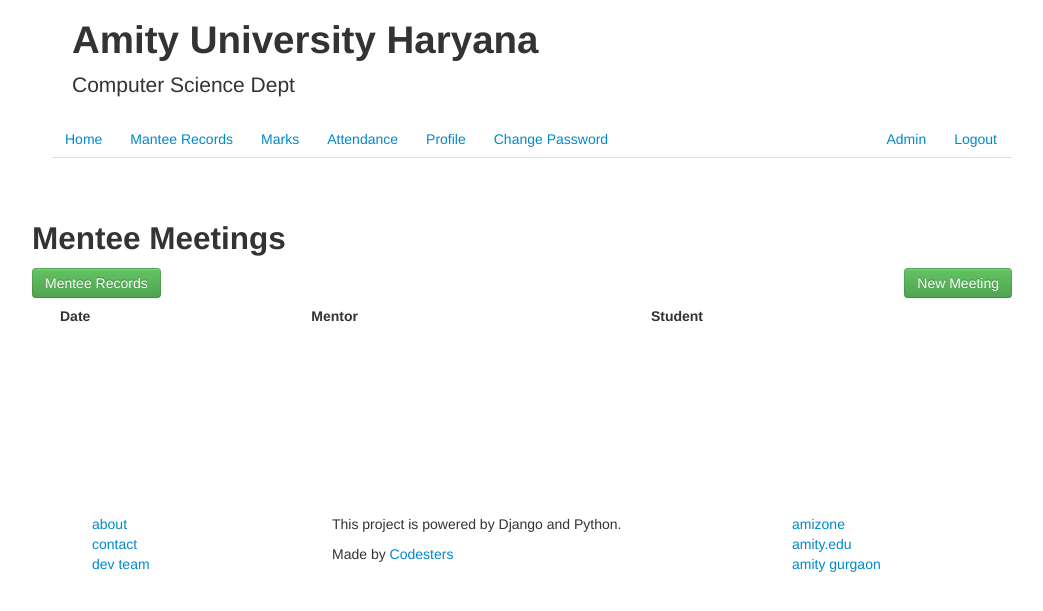
After one commit to karambir/vishwavidyalaya, a Django app: page /mentee/meetings/ in a window 1280 px wide. The commit adds this page. Shown: the top 611 px of the page, without its empty margins (98-1141 px from the left). Run offline with Django 3.2, Linux system fonts and the light colour scheme; the visitor is signed in with stand-in values (Sample User, id 1); data that the repository does not hold is empty.

Commit message:
mentee meetings list view added

```diff
--- /dev/null
+++ b/mentors/templates/meeting_list.html
@@ -0,0 +1,27 @@
+{% extends "base.html" %}
+
+{% block content %}
+<div class="row">
+    <h2>Mentee Meetings</h2>
+    <a href="/mentee/" class="btn btn-success pull-left">Mentee Records</a>
+    <a href="/mentee/new-meeting/" class="btn btn-success pull-right">New Meeting</a>
+</div>
+<table class="table table-striped table hover">
+    <thead>
+        <tr>
+            <th>Date</th>
+            <th>Mentor</th>
+            <th>Student</th>
+        </tr>
+    </thead>
+    <tbody>
+        {% for meeting in meeting_list %}
+        <tr>
+            <td>{{ meeting.date }}</td>
+            <td>{{ meeting.mentor }}</td>
+            <td>{{ meeting.student }}</td>
+        </tr>
+        {% endfor %}
+    </tbody>
+</table>
+{% endblock %}
--- a/mentors/templates/mentee_meeting_create.html
+++ b/mentors/templates/mentee_meeting_create.html
@@ -1,10 +1,11 @@
 {% extends "base.html" %}
 
-{% block head_title %}Mentee Meeting{% endblock %}
+{% block head_title %}Create new Mentee Meeting{% endblock %}
 {% block content %}
 <div class="row">
     <h2>Mentee Meeting</h2>
-    <a href="/mentee/" class="btn btn-success pull-right">Mentee Records</a>
+    <a href="/mentee/meetings/" class="btn btn-success pull-right">Mentee Meetings</a>
+    <a href="/mentee/" class="btn btn-success pull-left">Mentee Records</a>
 </div>
 <div class="row">
     <div class="span6 offset3">
--- a/mentors/templates/mentee_record_list.html
+++ b/mentors/templates/mentee_record_list.html
@@ -4,9 +4,9 @@
 {% block content %}
 <div class="row">
     <h2>Mentee Records</h2>
-    <a href="/mentee/new-meeting/" class="btn btn-success pull-right">New Meeting</a>
+    <a href="/mentee/meetings/" class="btn btn-success pull-right">Mentee Meetings</a>
 </div>
-<table class="table table-striped table-hover table-hovered">
+<table class="table table-striped table-hover">
     <thead>
         <tr>
             <th>Enrolment Number</th>
--- a/mentors/urls.py
+++ b/mentors/urls.py
@@ -1,9 +1,10 @@
 from django.conf.urls import patterns, include, url
 from django.contrib.auth.decorators import login_required
 
-from mentors.views import MenteeRecordsListView, MenteeMeetingCreateView
+from mentors.views import MenteeRecordsListView, MenteeMeetingCreateView, MenteeMeetingListView
 
 urlpatterns = patterns('',
     url(r'^$', login_required(MenteeRecordsListView.as_view()), name='mentors_home'),
+    url(r'^meetings/$', login_required(MenteeMeetingListView.as_view()), name='mentee_meeting_list'),
     url(r'^new-meeting/$', login_required(MenteeMeetingCreateView.as_view()), name='mentors_meeting'),
 )
--- a/mentors/views.py
+++ b/mentors/views.py
@@ -14,6 +14,12 @@ class MenteeRecordsListView(ListView):
     template_name = 'mentee_record_list.html'
     model = Student
 
+class MenteeMeetingListView(ListView):
+    context_object_name = 'meeting_list'
+    template_name = 'meeting_list.html'
+    model = MenteeMeeting
+
 class MenteeMeetingCreateView(CreateView):
     model = MenteeMeeting
     template_name = 'mentee_meeting_create.html'
+    success_url = '/mentee/meetings/'
```
